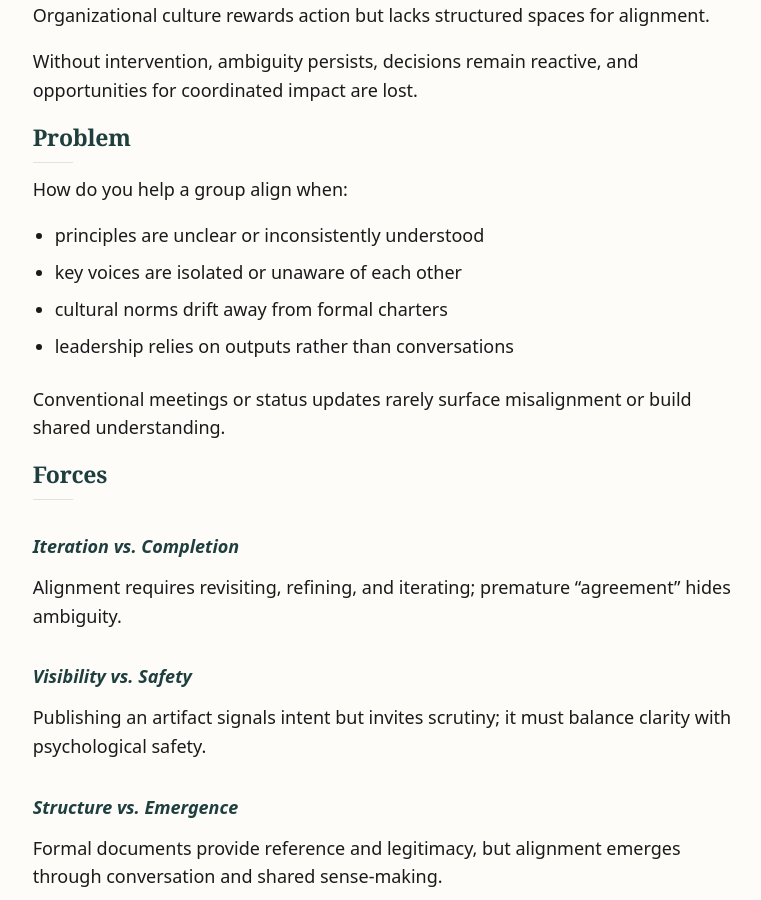
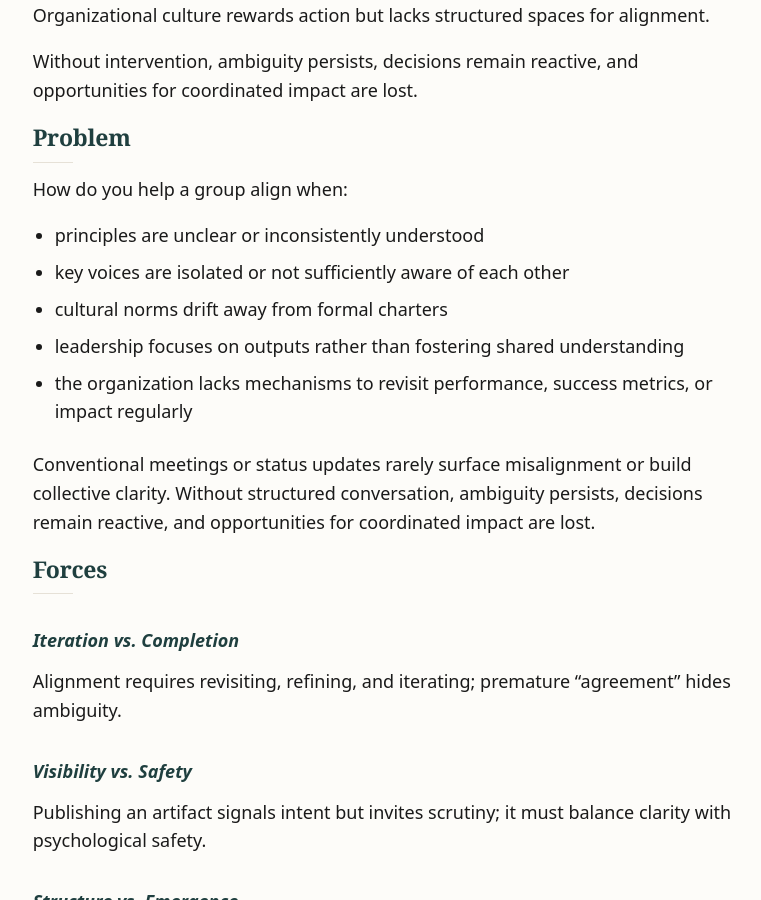
Before and after one commit to basil-family-lab/circle, a Jekyll site: the page built from reconcile.md, in a window 1280 px wide and 900 px high, scrolled down 1208 px. Shown: the whole window, without its empty margins (247-1008 px from the left). Built offline with Jekyll 4.4.1, drawn with Linux system fonts in a browser that asks for light colours; some of the changed text lies outside the part shown.

Commit message:
refactor: reconcile the intention pattern

```diff
--- a/reconcile.md
+++ b/reconcile.md
@@ -41,11 +41,12 @@ Without intervention, ambiguity persists, decisions remain reactive, and opportu
 How do you help a group align when:
 
 - principles are unclear or inconsistently understood
-- key voices are isolated or unaware of each other
+- key voices are isolated or not sufficiently aware of each other
 - cultural norms drift away from formal charters
-- leadership relies on outputs rather than conversations
+- leadership focuses on outputs rather than fostering shared understanding
+- the organization lacks mechanisms to revisit performance, success metrics, or impact regularly
 
-Conventional meetings or status updates rarely surface misalignment or build shared understanding.
+Conventional meetings or status updates rarely surface misalignment or build collective clarity. Without structured conversation, ambiguity persists, decisions remain reactive, and opportunities for coordinated impact are lost.
 
 ## Forces
 
@@ -85,11 +86,14 @@ The **conversation is the value**, not the artifact alone. Each iteration streng
 
 ## Resulting Context
 
+When the pattern succeeds:
+
 - Mental models are aligned; ambiguity is reduced.
 - Participants share a common language for intent, priorities, and principles.
-- Interactions with other teams or departments become more predictable and effective.
-- Leadership gains a clear reference point for guidance and decisions.
-- The artifact becomes a **living, iterative tool** for ongoing alignment and cultural reinforcement.
+- Interactions with other teams or departments become smoother, more predictable, and effective.
+- Leadership gains a clear reference point to guide decisions, set priorities, and support the group.
+- Teams understand which metrics matter, track progress over time, and revisit performance to inform alignment.
+- The artifact becomes a **living, iterative tool**—anchoring culture, decision-making, and ongoing alignment across the organization.
 
 ## Key Characteristics
 
@@ -128,9 +132,8 @@ The **conversation is the value**, not the artifact alone. Each iteration streng
 
 ## Related Patterns
 
-- **Establish the Circle** – builds the nucleus of shared understanding.
-- **Balance the Conversation** – surfaces tensions and ensures all perspectives are heard.
-- **Small Wins & Iteration** – strengthens alignment through repeated cycles of refinement.
+- [Establish the Circle](/establish/){: data-ga-event="learn_more" data-ga-label="reconcile_to_establish"} – builds the nucleus of shared understanding.
+- [Balance the Conversation](/balance/){: data-ga-event="learn_more" data-ga-label="reconcile_to_balance"} – surfaces tensions and ensures all perspectives are heard.
 
 ## Explore in Your Context
 
```
